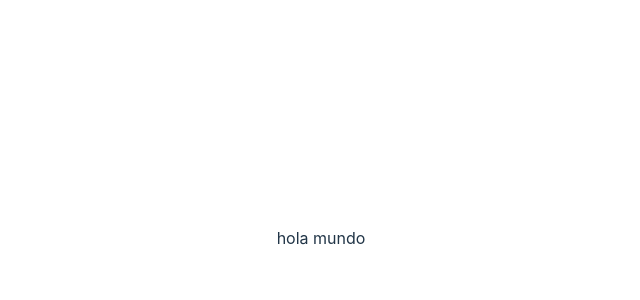
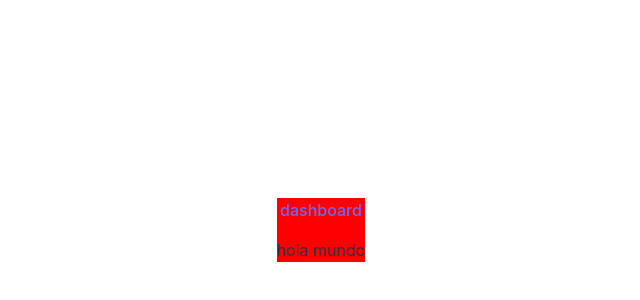
Before and after one commit to Ezebed/e-commerce-react-ts, a React (Vite) app: page /hola in a window 1280 px wide. Shown: the part 162-462 px from the top of the page, without its empty margins (319-959 px from the left). Built offline with nearby package versions, Linux system fonts and the light colour scheme.

Commit message:
add route alias @ and routes in root

```diff
--- a/package.json
+++ b/package.json
@@ -12,7 +12,9 @@
   "dependencies": {
     "react": "18.3.1",
     "react-dom": "18.3.1",
-    "react-router-dom": "6.26.0"
+    "react-router-dom": "6.26.0",
+    "tsconfig-paths": "4.2.0",
+    "vite-tsconfig-paths": "4.0.0-alpha.5"
   },
   "devDependencies": {
     "@eslint/js": "9.8.0",
--- /dev/null
+++ b/src/Pages/prueba.tsx
@@ -0,0 +1,11 @@
+import MainLayout from "@/components/layouts/MainLayout";
+import { Link } from "react-router-dom";
+
+export default function prueba(): JSX.Element {
+  return (
+    <MainLayout>
+      <Link to="/">dashboard</Link>
+      <p>hola mundo</p>
+    </MainLayout>
+  );
+}
--- /dev/null
+++ b/src/assets/css/principal.css
@@ -0,0 +1,10 @@
+.mainLayout {
+  height: 100%;
+  width: 100%;
+  background: red;
+}
+
+body {
+  height: 100vh;
+  width: 100vw;
+}
--- /dev/null
+++ b/src/components/layouts/MainLayout.tsx
@@ -0,0 +1,17 @@
+import "@/assets/css/principal.css";
+import { ReactNode } from "react";
+
+type mainLayout = {
+  children: ReactNode;
+};
+
+export default function MainLayout({ children }: mainLayout): JSX.Element {
+  return (
+    <>
+      <div className="mainLayout">
+        <aside className="aside"></aside>
+        <main className="principal">{children}</main>
+      </div>
+    </>
+  );
+}
--- a/src/main.tsx
+++ b/src/main.tsx
@@ -4,13 +4,14 @@ import App from "./App.tsx";
 import "./index.css";
 
 import { Route, BrowserRouter, Routes } from "react-router-dom";
+import Prueba from "./Pages/prueba.tsx";
 
 createRoot(document.getElementById("root")!).render(
   <StrictMode>
     <BrowserRouter>
       <Routes>
         <Route path="/" element={<App />} />
-        <Route path="/hola" element={<p>hola mundo</p>} />
+        <Route path="/hola" element={<Prueba />} />
       </Routes>
     </BrowserRouter>
   </StrictMode>
--- a/vite.config.ts
+++ b/vite.config.ts
@@ -1,7 +1,8 @@
-import { defineConfig } from 'vite'
-import react from '@vitejs/plugin-react-swc'
+import { defineConfig } from "vite";
+import react from "@vitejs/plugin-react-swc";
+import tsconfigPaths from "vite-tsconfig-paths";
 
 // https://vitejs.dev/config/
 export default defineConfig({
-  plugins: [react()],
-})
+  plugins: [react(), tsconfigPaths()],
+});
```
Also changed, not shown: tsconfig.app.json (+6 -1 lines), 1 other file (tests, documents, lock files or other folders).
